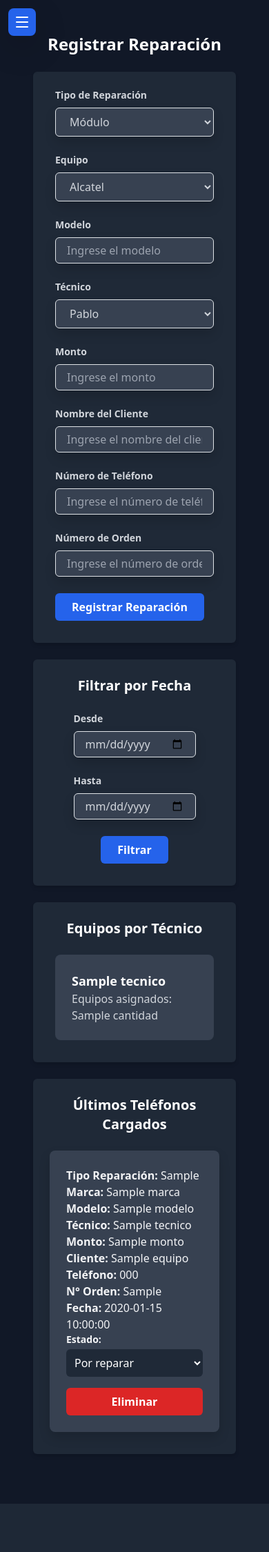
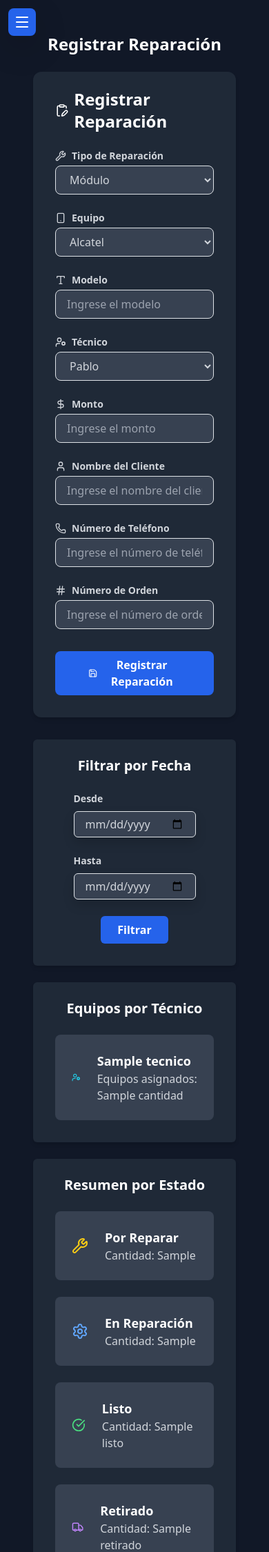
Before and after one commit to NahunMenem/Servicell, a Flask app: template templates/reparaciones.html in a window 390 px wide. Shown: the top 2250 px of the page at 69% size. Before the commit the page ends 2180 px from the top, so only its background shows below. Run offline with Flask 3, Linux system fonts and the light colour scheme; the template is opened without the code that fills it: most values are stand-ins (such as "Sample title", 1, 10 or a date in 2020); some libraries are stand-ins or nearby versions.

Commit message:
Update reparaciones.html

```diff
--- a/templates/reparaciones.html
+++ b/templates/reparaciones.html
@@ -5,30 +5,34 @@
     <h1 class="text-2xl font-bold text-center mb-6 text-white">Registrar Reparación</h1>
 
     <!-- Formulario de Reparación -->
-    <form class="bg-gray-800 shadow-md rounded px-8 pt-6 pb-8 mb-4" method="POST" action="{{ url_for('reparaciones') }}">
-        <div class="grid grid-cols-1 md:grid-cols-2 gap-4">
+    <form class="bg-gray-800 shadow-md rounded-xl px-8 pt-6 pb-8 mb-8" method="POST" action="{{ url_for('reparaciones') }}">
+        <h2 class="text-2xl font-bold text-white mb-6 flex items-center gap-2">
+            <i data-lucide="clipboard-edit" class="w-6 h-6"></i> Registrar Reparación
+        </h2>
+        <div class="grid grid-cols-1 md:grid-cols-2 gap-6">
+
             <!-- Tipo de Reparación -->
             <div>
-                <label class="block text-gray-300 text-sm font-bold mb-2" for="tipo_reparacion">
-                    Tipo de Reparación
+                <label for="tipo_reparacion" class="text-sm font-semibold text-gray-300 flex items-center gap-2 mb-1">
+                    <i data-lucide="wrench" class="w-4 h-4"></i> Tipo de Reparación
                 </label>
-                <select id="tipo_reparacion" name="tipo_reparacion" class="shadow border rounded w-full py-2 px-3 bg-gray-700 text-gray-300 leading-tight focus:outline-none focus:shadow-outline">
+                <select id="tipo_reparacion" name="tipo_reparacion" class="w-full rounded-lg bg-gray-700 text-gray-300 border border-gray-600 py-2 px-3 focus:outline-none">
                     <option value="modulo">Módulo</option>
                     <option value="pin de carga">Pin de Carga</option>
                     <option value="Tratamiento humedad">Tratamiento humedad</option>
                     <option value="glass">Glass</option>
                     <option value="Soft">Soft</option>
-                    <option value="otros">Bateria</option>
+                    <option value="otros">Batería</option>
                     <option value="otros">Otros</option>
                 </select>
             </div>
 
             <!-- Equipo -->
             <div>
-                <label class="block text-gray-300 text-sm font-bold mb-2" for="equipo">
-                    Equipo
+                <label for="equipo" class="text-sm font-semibold text-gray-300 flex items-center gap-2 mb-1">
+                    <i data-lucide="smartphone" class="w-4 h-4"></i> Equipo
                 </label>
-                <select id="equipo" name="equipo" class="shadow border rounded w-full py-2 px-3 bg-gray-700 text-gray-300 leading-tight focus:outline-none focus:shadow-outline">
+                <select id="equipo" name="equipo" class="w-full rounded-lg bg-gray-700 text-gray-300 border border-gray-600 py-2 px-3 focus:outline-none">
                     <option value="alcatel">Alcatel</option>
                     <option value="huawei">Huawei</option>
                     <option value="iphone">iPhone</option>
@@ -43,64 +47,66 @@
 
             <!-- Modelo -->
             <div>
-                <label class="block text-gray-300 text-sm font-bold mb-2" for="modelo">
-                    Modelo
+                <label for="modelo" class="text-sm font-semibold text-gray-300 flex items-center gap-2 mb-1">
+                    <i data-lucide="type" class="w-4 h-4"></i> Modelo
                 </label>
-                <input type="text" id="modelo" name="modelo" class="shadow appearance-none border rounded w-full py-2 px-3 bg-gray-700 text-gray-300 leading-tight focus:outline-none focus:shadow-outline" placeholder="Ingrese el modelo">
+                <input type="text" id="modelo" name="modelo" placeholder="Ingrese el modelo" class="w-full rounded-lg bg-gray-700 text-white border border-gray-600 py-2 px-3 focus:outline-none">
             </div>
 
             <!-- Técnico -->
             <div>
-                <label class="block text-gray-300 text-sm font-bold mb-2" for="tecnico">
-                    Técnico
+                <label for="tecnico" class="text-sm font-semibold text-gray-300 flex items-center gap-2 mb-1">
+                    <i data-lucide="user-cog" class="w-4 h-4"></i> Técnico
                 </label>
-                <select id="tecnico" name="tecnico" class="shadow border rounded w-full py-2 px-3 bg-gray-700 text-gray-300 leading-tight focus:outline-none focus:shadow-outline">
+                <select id="tecnico" name="tecnico" class="w-full rounded-lg bg-gray-700 text-gray-300 border border-gray-600 py-2 px-3 focus:outline-none">
                     <option value="pablo">Pablo</option>
                     <option value="lucas">Lucas</option>
+                    <option value="Jose Maria">Jose Maria</option>
                     <option value="otro">Otro</option>
                 </select>
             </div>
 
             <!-- Monto -->
             <div>
-                <label class="block text-gray-300 text-sm font-bold mb-2" for="monto">
-                    Monto
+                <label for="monto" class="text-sm font-semibold text-gray-300 flex items-center gap-2 mb-1">
+                    <i data-lucide="dollar-sign" class="w-4 h-4"></i> Monto
                 </label>
-                <input type="number" id="monto" name="monto" class="shadow appearance-none border rounded w-full py-2 px-3 bg-gray-700 text-gray-300 leading-tight focus:outline-none focus:shadow-outline" placeholder="Ingrese el monto">
+                <input type="number" id="monto" name="monto" placeholder="Ingrese el monto" class="w-full rounded-lg bg-gray-700 text-white border border-gray-600 py-2 px-3 focus:outline-none">
             </div>
 
             <!-- Nombre del Cliente -->
             <div>
-                <label class="block text-gray-300 text-sm font-bold mb-2" for="nombre_cliente">
-                    Nombre del Cliente
+                <label for="nombre_cliente" class="text-sm font-semibold text-gray-300 flex items-center gap-2 mb-1">
+                    <i data-lucide="user" class="w-4 h-4"></i> Nombre del Cliente
                 </label>
-                <input type="text" id="nombre_cliente" name="nombre_cliente" class="shadow appearance-none border rounded w-full py-2 px-3 bg-gray-700 text-gray-300 leading-tight focus:outline-none focus:shadow-outline" placeholder="Ingrese el nombre del cliente">
+                <input type="text" id="nombre_cliente" name="nombre_cliente" placeholder="Ingrese el nombre del cliente" class="w-full rounded-lg bg-gray-700 text-white border border-gray-600 py-2 px-3 focus:outline-none">
             </div>
 
             <!-- Teléfono -->
             <div>
-                <label class="block text-gray-300 text-sm font-bold mb-2" for="telefono">
-                    Número de Teléfono
+                <label for="telefono" class="text-sm font-semibold text-gray-300 flex items-center gap-2 mb-1">
+                    <i data-lucide="phone" class="w-4 h-4"></i> Número de Teléfono
                 </label>
-                <input type="tel" id="telefono" name="telefono" class="shadow appearance-none border rounded w-full py-2 px-3 bg-gray-700 text-gray-300 leading-tight focus:outline-none focus:shadow-outline" placeholder="Ingrese el número de teléfono">
+                <input type="tel" id="telefono" name="telefono" placeholder="Ingrese el número de teléfono" class="w-full rounded-lg bg-gray-700 text-white border border-gray-600 py-2 px-3 focus:outline-none">
             </div>
 
             <!-- Número de Orden -->
             <div>
-                <label class="block text-gray-300 text-sm font-bold mb-2" for="nro_orden">
-                    Número de Orden
+                <label for="nro_orden" class="text-sm font-semibold text-gray-300 flex items-center gap-2 mb-1">
+                    <i data-lucide="hash" class="w-4 h-4"></i> Número de Orden
                 </label>
-                <input type="text" id="nro_orden" name="nro_orden" class="shadow appearance-none border rounded w-full py-2 px-3 bg-gray-700 text-gray-300 leading-tight focus:outline-none focus:shadow-outline" placeholder="Ingrese el número de orden">
+                <input type="text" id="nro_orden" name="nro_orden" placeholder="Ingrese el número de orden" class="w-full rounded-lg bg-gray-700 text-white border border-gray-600 py-2 px-3 focus:outline-none">
             </div>
         </div>
 
         <!-- Botón de Enviar -->
-        <div class="mt-6 flex items-center justify-between">
-            <button type="submit" class="bg-blue-600 hover:bg-blue-700 text-white font-bold py-2 px-4 rounded focus:outline-none focus:shadow-outline">
-                Registrar Reparación
+        <div class="mt-8">
+            <button type="submit" class="flex items-center gap-2 bg-blue-600 hover:bg-blue-700 text-white font-bold py-2 px-5 rounded-lg transition duration-300">
+                <i data-lucide="save" class="w-5 h-5"></i> Registrar Reparación
             </button>
         </div>
     </form>
+
 
         <!-- Filtro de Fecha -->
         <div class="bg-gray-800 shadow-md rounded px-8 pt-6 pb-8 mb-4">
@@ -127,17 +133,64 @@
         </div>
 
         <!-- Resumen de Equipos por Técnico -->
+        <!-- Resumen de Equipos por Técnico -->
         <div class="bg-gray-800 shadow-md rounded px-8 pt-6 pb-8 mb-4">
             <h2 class="text-xl font-bold text-center mb-6 text-white">Equipos por Técnico</h2>
             <div class="grid grid-cols-1 md:grid-cols-2 lg:grid-cols-3 gap-4">
                 {% for tecnico, cantidad in equipos_por_tecnico.items() %}
-                    <div class="bg-gray-700 p-4 rounded-lg">
+                <div class="bg-gray-700 p-4 rounded-lg flex items-center gap-4">
+                    <i data-lucide="user-cog" class="text-cyan-400 w-6 h-6"></i>
+                    <div>
                         <h3 class="text-lg font-bold text-white">{{ tecnico }}</h3>
                         <p class="text-gray-300">Equipos asignados: {{ cantidad }}</p>
                     </div>
+                </div>
                 {% endfor %}
             </div>
         </div>
+
+        <!-- Resumen de Equipos por Estado -->
+<div class="bg-gray-800 shadow-md rounded px-8 pt-6 pb-8 mb-4">
+    <h2 class="text-xl font-bold text-center mb-6 text-white">Resumen por Estado</h2>
+    <div class="grid grid-cols-1 md:grid-cols-2 lg:grid-cols-3 gap-4">
+        <div class="bg-gray-700 p-4 rounded-lg flex items-center gap-4">
+            <i data-lucide="wrench" class="text-yellow-400 w-6 h-6"></i>
+            <div>
+                <h3 class="text-lg font-semibold text-white">Por Reparar</h3>
+                <p class="text-gray-300">Cantidad: {{ estados.por_reparar }}</p>
+            </div>
+        </div>
+        <div class="bg-gray-700 p-4 rounded-lg flex items-center gap-4">
+            <i data-lucide="settings" class="text-blue-400 w-6 h-6"></i>
+            <div>
+                <h3 class="text-lg font-semibold text-white">En Reparación</h3>
+                <p class="text-gray-300">Cantidad: {{ estados.en_reparacion }}</p>
+            </div>
+        </div>
+        <div class="bg-gray-700 p-4 rounded-lg flex items-center gap-4">
+            <i data-lucide="check-circle" class="text-green-400 w-6 h-6"></i>
+            <div>
+                <h3 class="text-lg font-semibold text-white">Listo</h3>
+                <p class="text-gray-300">Cantidad: {{ estados.listo }}</p>
+            </div>
+        </div>
+        <div class="bg-gray-700 p-4 rounded-lg flex items-center gap-4">
+            <i data-lucide="truck" class="text-purple-400 w-6 h-6"></i>
+            <div>
+                <h3 class="text-lg font-semibold text-white">Retirado</h3>
+                <p class="text-gray-300">Cantidad: {{ estados.retirado }}</p>
+            </div>
+        </div>
+        <div class="bg-gray-700 p-4 rounded-lg flex items-center gap-4">
+            <i data-lucide="database" class="text-teal-400 w-6 h-6"></i>
+            <div>
+                <h3 class="text-lg font-semibold text-white">Total Equipos</h3>
+                <p class="text-gray-300">Cantidad: {{ estados.total }}</p>
+            </div>
+        </div>
+    </div>
+</div>
+
 
         <!-- Últimos Teléfonos Cargados -->
         <div class="bg-gray-800 shadow-md rounded px-4 md:px-8 pt-6 pb-8 mb-4">
```
